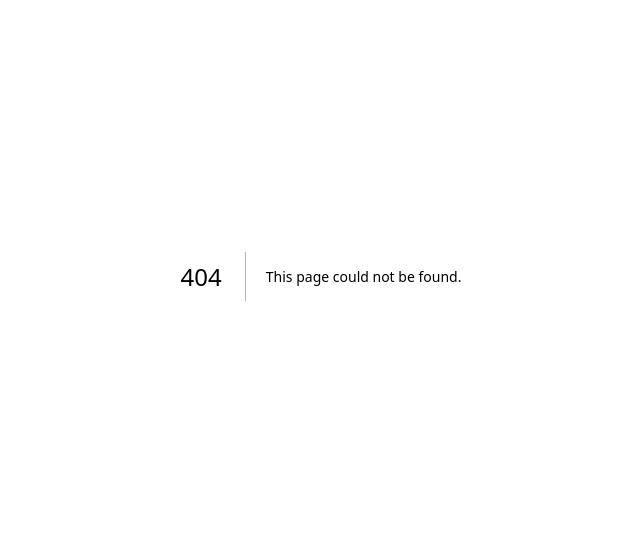
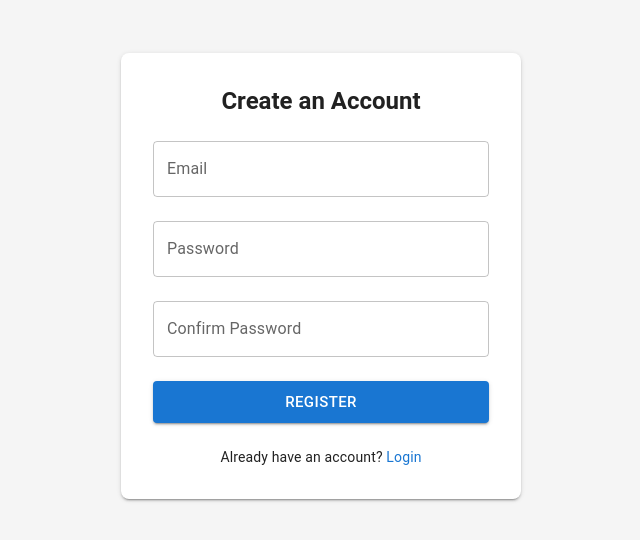
Before and after one commit to Sudhanshu-273/myapp_next_fe, a Next.js app: page /register in a window 1280 px wide. Before the commit this address had no page. Shown: the part 124-664 px from the top of the page, without its empty margins (319-959 px from the left). Built offline with nearby package versions, Linux system fonts and the light colour scheme.

Commit message:
login and register pages added

```diff
--- /dev/null
+++ b/src/app/(auth)/layout.jsx
@@ -0,0 +1,14 @@
+'use client';
+
+import { CssBaseline } from '@mui/material';
+
+export default function RootLayout({ children }) {
+  return (
+    <html lang="en">
+      <body>
+        <CssBaseline />
+        <main>{children}</main>
+      </body>
+    </html>
+  );
+}
--- /dev/null
+++ b/src/app/(auth)/login/page.jsx
@@ -0,0 +1,54 @@
+'use client';
+
+import {
+  Box,
+  Paper,
+  Stack,
+  Typography,
+  TextField,
+  Button,
+  Link as MuiLink,
+} from '@mui/material';
+import Link from 'next/link';
+
+export default function LoginPage() {
+  return (
+    <Box
+      minHeight="100vh"
+      display="flex"
+      alignItems="center"
+      justifyContent="center"
+      sx={{ backgroundColor: '#f5f5f5' }}
+    >
+      <Paper
+        elevation={2}
+        sx={{
+          p: 4,
+          width: '100%',
+          maxWidth: 400,
+          borderRadius: 2,
+        }}
+      >
+        <Stack spacing={3}>
+          <Typography variant="h5" fontWeight={600} textAlign="center">
+            Welcome Back
+          </Typography>
+
+          <TextField label="Email" type="email" fullWidth />
+          <TextField label="Password" type="password" fullWidth />
+
+          <Button variant="contained" fullWidth size="large">
+            Login
+          </Button>
+
+          <Typography variant="body2" textAlign="center">
+            Don't have an account?{' '}
+            <MuiLink component={Link} href="/register" underline="hover">
+              Register
+            </MuiLink>
+          </Typography>
+        </Stack>
+      </Paper>
+    </Box>
+  );
+}
--- /dev/null
+++ b/src/app/(auth)/register/page.jsx
@@ -0,0 +1,55 @@
+'use client';
+
+import {
+  Box,
+  Paper,
+  Stack,
+  Typography,
+  TextField,
+  Button,
+  Link as MuiLink,
+} from '@mui/material';
+import Link from 'next/link';
+
+export default function RegisterPage() {
+  return (
+    <Box
+      minHeight="100vh"
+      display="flex"
+      alignItems="center"
+      justifyContent="center"
+      sx={{ backgroundColor: '#f5f5f5' }}
+    >
+      <Paper
+        elevation={2}
+        sx={{
+          p: 4,
+          width: '100%',
+          maxWidth: 400,
+          borderRadius: 2,
+        }}
+      >
+        <Stack spacing={3}>
+          <Typography variant="h5" fontWeight={600} textAlign="center">
+            Create an Account
+          </Typography>
+
+          <TextField label="Email" type="email" fullWidth />
+          <TextField label="Password" type="password" fullWidth />
+          <TextField label="Confirm Password" type="password" fullWidth />
+
+          <Button variant="contained" fullWidth size="large">
+            Register
+          </Button>
+
+          <Typography variant="body2" textAlign="center">
+            Already have an account?{' '}
+            <MuiLink component={Link} href="/login" underline="hover">
+              Login
+            </MuiLink>
+          </Typography>
+        </Stack>
+      </Paper>
+    </Box>
+  );
+}
--- a/src/app/auth/login/page.jsx
+++ /dev/null
@@ -1,7 +0,0 @@
-import { Button } from "@mui/material"
-
-export default function Page() {
-    return (
-        <h1>Login Page</h1>
-    )
-}
--- a/src/app/auth/register/page.jsx
+++ /dev/null
@@ -1,7 +0,0 @@
-import { Button } from "@mui/material"
-
-export default function Page() {
-    return (
-        <h1>Register Page</h1>
-    )
-}
```
